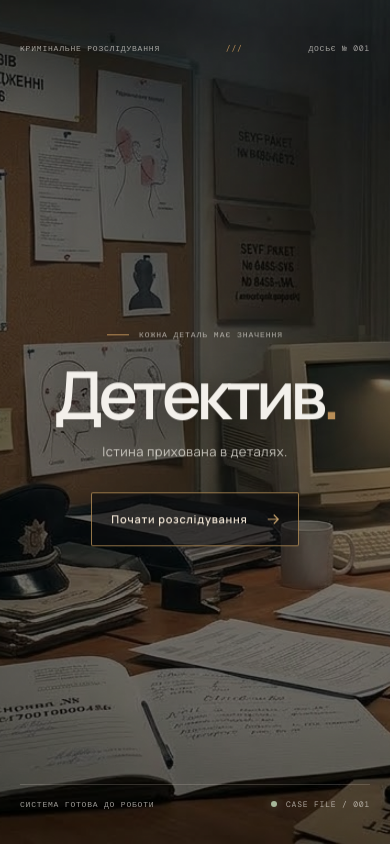
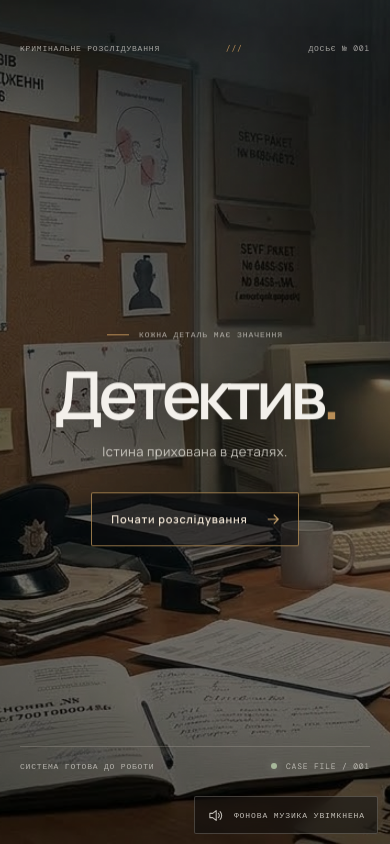
Before and after one commit to petro-mykhats2/detective-game, a React (Vite) app: page / in a window 390 px wide. Built offline with nearby package versions, Linux system fonts and the light colour scheme.

Commit message:
fixed styles

```diff
--- a/src/App.css
+++ b/src/App.css
@@ -138,7 +138,7 @@ button { font: inherit; }
 .start-button:hover { background: rgba(119, 78, 35, .38); border-color: #d0a56b; box-shadow: 0 0 35px rgba(166, 112, 52, .13); transform: translateY(-2px); }
 .start-button:hover svg { transform: translateX(4px); }
 .start-button:focus-visible, .sound-toggle:focus-visible { outline: 2px solid #dfbd88; outline-offset: 5px; }
-.intro__footer { bottom: clamp(22px, 4vh, 40px); padding-top: 17px; border-top: 1px solid rgba(230, 224, 214, .19); font-size: 9px; opacity: 0; animation: rise-in .9s .8s ease forwards; }
+.intro__footer { bottom: 68px; padding-top: 17px; border-top: 1px solid rgba(230, 224, 214, .19); font-size: 9px; opacity: 0; animation: rise-in .9s .8s ease forwards; }
 .intro__footer-mark { display: flex; align-items: center; gap: 9px; }
 .intro__footer-mark i, .investigation__topline i { width: 6px; height: 6px; border-radius: 50%; background: #a7b89b; box-shadow: 0 0 10px rgba(167,184,155,.45); }
 
@@ -158,8 +158,8 @@ button { font: inherit; }
 .sound-toggle {
   position: absolute;
   z-index: 5;
-  right: clamp(20px, 4vw, 48px);
-  bottom: clamp(20px, 4vh, 38px);
+  right: clamp(16px, 3vw, 32px);
+  bottom: 12px;
   display: flex;
   min-height: 42px;
   align-items: center;
@@ -178,6 +178,10 @@ button { font: inherit; }
 .sound-toggle svg { width: 17px; height: 17px; fill: none; stroke: currentColor; stroke-width: 1.5; stroke-linecap: round; stroke-linejoin: round; }
 .sound-toggle:hover { color: #f1d6b1; border-color: rgba(190,149,91,.65); background: rgba(30,24,17,.75); }
 .sound-toggle.is-off { color: rgba(239,236,229,.55); }
+/* Кнопка завжди у нижній безпечній зоні; контент вступу має запас знизу. */
+.experience--intro .sound-toggle,
+.experience--handoff .sound-toggle,
+.experience--terminal .sound-toggle { bottom: max(12px, env(safe-area-inset-bottom)); }
 
 @keyframes rise-in { from { opacity: 0; transform: translateY(13px); } to { opacity: 1; transform: translateY(0); } }
 @keyframes center-in { from { opacity: 0; transform: translate(-50%, -38%); filter: blur(5px); } to { opacity: 1; transform: translate(-50%, -43%); filter: blur(0); } }
@@ -194,7 +198,9 @@ button { font: inherit; }
   .start-button { min-height: 54px; gap: 16px; margin-top: 32px; padding: 0 16px 0 19px; font-size: 11px; }
   .intro__footer { padding-top: 13px; }
   .intro__footer > span:first-child { max-width: 45%; }
-  .sound-toggle { right: 20px; bottom: 72px; min-height: 39px; }
+  .intro__footer { bottom: 72px; }
+  .sound-toggle { right: 12px; bottom: max(10px, env(safe-area-inset-bottom)); min-height: 38px; max-width: calc(100% - 24px); }
+  .sound-toggle span { font-size: 8px; }
   .investigation__message { left: 24px; bottom: 145px; max-width: calc(100% - 48px); }
 }
 @media (prefers-reduced-motion: reduce) {
@@ -202,7 +208,7 @@ button { font: inherit; }
 }
 
 /* Вступ і робочий термінал */
-.narration-screen,.handoff-screen,.terminal-screen{position:relative;z-index:1;min-height:100vh;display:flex;flex-direction:column;padding:clamp(22px,5vw,62px);}
+.narration-screen,.handoff-screen,.terminal-screen{position:relative;z-index:1;min-height:100vh;display:flex;flex-direction:column;padding:clamp(22px,5vw,62px) clamp(22px,5vw,62px) 92px;}
 .scene-topline{display:flex;justify-content:space-between;align-items:center;gap:16px;color:#a0a9b2;font:10px "DM Mono",monospace;letter-spacing:.11em;}
 .scene-topline>span:first-child{display:flex;align-items:center;gap:9px;}
 .scene-topline i,.voice-status i,.terminal-footer i{display:inline-block;width:6px;height:6px;border-radius:50%;background:#80b79b;box-shadow:0 0 10px #80b79b55;}
@@ -232,9 +238,10 @@ button { font: inherit; }
 .terminal-footer{display:flex;justify-content:space-between;align-items:center;gap:14px;margin-top:14px;color:#7d8994;font-size:10px;}
 .terminal-footer>span{display:flex;align-items:center;gap:8px;}
 .text-button{padding:8px 11px;}
-@keyframes panel-in{from{opacity:0;transform:translateY(8px)}to{opacity:1;transform:translateY(0)}}
-@media(max-width:600px){.narration-screen,.handoff-screen,.terminal-screen{padding:22px 16px 80px;}.scene-topline{font-size:8px;letter-spacing:.06em;}.scene-topline>span:last-child{max-width:46%;text-align:right;}.narration-panel{margin:auto 0;padding:22px 18px;}.narration-text{min-height:170px;font-size:22px;}.narration-bottom{align-items:flex-start;flex-direction:column;}.next-line-button{align-self:stretch;}.narration-footnote{margin-top:20px;font-size:9px;line-height:1.7;}.handoff-card,.terminal-card{margin:auto 0;padding:23px 19px;}.handoff-card p,.terminal-instruction{font-size:13px;}.terminal-footer{align-items:flex-start;flex-direction:column;}}
-@media(prefers-reduced-motion:reduce){.narration-panel{animation:none}.narration-progress span{transition:none}}
+@keyframes panel-in{from{opacity:0;transform:translateY(8px);filter:blur(4px)}to{opacity:1;transform:translateY(0);filter:blur(0)}}
+@keyframes narration-line-in{from{opacity:0;transform:translateY(14px);filter:blur(5px)}to{opacity:1;transform:translateY(0);filter:blur(0)}}
+@media(max-width:600px){.narration-screen,.handoff-screen,.terminal-screen{padding:22px 16px 100px;}.scene-topline{font-size:8px;letter-spacing:.06em;}.scene-topline>span:last-child{max-width:46%;text-align:right;}.narration-panel{margin:auto 0;padding:22px 18px;}.narration-text{min-height:170px;font-size:22px;}.narration-bottom{align-items:flex-start;flex-direction:column;}.next-line-button{align-self:stretch;}.narration-footnote{margin-top:20px;font-size:9px;line-height:1.7;}.handoff-card,.terminal-card{margin:auto 0;padding:23px 19px;}.handoff-card p,.terminal-instruction{font-size:13px;}.terminal-footer{align-items:flex-start;flex-direction:column;}}
+@media(prefers-reduced-motion:reduce){.narration-panel{animation:none}.narration-progress span{transition:none}.narration-text--all p{opacity:1;animation:none;filter:none;transform:none}}
 
 /* Вступ озвучується одним файлом, тому весь текст видно одночасно. */
 .narration-text--all {
@@ -246,5 +253,5 @@ button { font: inherit; }
   font-size: clamp(16px, 2vw, 21px);
   line-height: 1.7;
 }
-.narration-text--all p { margin: 0 0 13px; }
+.narration-text--all p { margin: 0 0 13px; opacity: 0; animation: narration-line-in 1.25s ease forwards; }
 .narration-text--all p:last-child { margin-bottom: 0; }
--- a/src/App.tsx
+++ b/src/App.tsx
@@ -1,114 +1,199 @@
-import { useEffect, useRef, useState } from "react";
-import "./App.css";
-import ChiefOffice from "./scenes/ChiefOffice/ChiefOffice";
-import { introLines } from "./scenes/ChiefOffice/sceneData";
+import { useEffect, useRef, useState } from "react"
+import "./App.css"
+import ChiefOffice from "./scenes/ChiefOffice/ChiefOffice"
+import { introLines } from "./scenes/ChiefOffice/sceneData"
 
-type Screen = "start" | "intro" | "handoff" | "terminal";
+type Screen = "start" | "intro" | "handoff" | "terminal"
 
-const BACKGROUND_IMAGE = "/background.jpeg";
-const MUSIC_FILE = "/investigation-theme.mp3";
-const INTRO_VOICE_FILE = "/audio/intro-01.mp3.mp3";
+const BACKGROUND_IMAGE = "/background.jpeg"
+const MUSIC_FILE = "/investigation-theme.mp3"
+const INTRO_VOICE_FILE = "/audio/intro-01.mp3.mp3"
+
+// НАЛАШТУВАННЯ ГУЧНОСТІ (значення від 0 до 1):
+// MUSIC_VOLUME_NORMAL — гучність фонової музики до/після озвучки.
+// MUSIC_VOLUME_DURING_VOICE — гучність музики, поки говорить диктор.
+// Щоб музика звучала тихіше під голосом, зменшуй DURING_VOICE (наприклад, 0.08).
+// Щоб вона звучала голосніше під голосом, збільшуй це значення (наприклад, 0.22).
+// const MUSIC_VOLUME_NORMAL = 0.38;
+const MUSIC_VOLUME_NORMAL = 0.98
+const MUSIC_VOLUME_DURING_VOICE = 0.13
+const VOICE_VOLUME = 1
+
+// ПАУЗА ПЕРЕД ОЗВУЧКОЮ (мс): 1800 = 1,8 секунди після появи вступного екрана.
+// Для швидшого початку постав 0–500; для більш кінематографічної паузи — 2500–4000.
+const INTRO_VOICE_DELAY_MS = 1800
 
 // Для всього вступу використовується один аудіофайл. Текст показується повністю,
-// оскільки окремих аудіофрагментів або таймкодів синхронізації немає.
+// а рядки з'являються поступово; синхронізації по таймкодах немає.
 
-const NOTE_KEY = "detective-case-notes-v1";
+const NOTE_KEY = "detective-case-notes-v1"
 
 export default function App() {
-  const [screen, setScreen] = useState<Screen>("start");
-  const [musicEnabled, setMusicEnabled] = useState(true);
-  const [audioBlocked, setAudioBlocked] = useState(false);
-  const [voiceStatus, setVoiceStatus] = useState<"loading" | "playing" | "finished" | "unavailable">("loading");
+  const [screen, setScreen] = useState<Screen>("start")
+  const [musicEnabled, setMusicEnabled] = useState(true)
+  const [audioBlocked, setAudioBlocked] = useState(false)
+  const [voiceStatus, setVoiceStatus] = useState<
+    "loading" | "playing" | "finished" | "unavailable"
+  >("loading")
   const [note, setNote] = useState(() => {
-    try { return localStorage.getItem(NOTE_KEY) ?? ""; } catch { return ""; }
-  });
-  const musicRef = useRef<HTMLAudioElement>(null);
-  const voiceRef = useRef<HTMLAudioElement>(null);
+    try {
+      return localStorage.getItem(NOTE_KEY) ?? ""
+    } catch {
+      return ""
+    }
+  })
+  const musicRef = useRef<HTMLAudioElement>(null)
+  const voiceRef = useRef<HTMLAudioElement>(null)
+  const voiceDelayRef = useRef<number | null>(null)
 
   useEffect(() => {
-    const image = new Image();
-    image.src = BACKGROUND_IMAGE;
-  }, []);
+    const image = new Image()
+    image.src = BACKGROUND_IMAGE
+  }, [])
 
   useEffect(() => {
-    try { localStorage.setItem(NOTE_KEY, note); } catch { /* Збереження може бути недоступним у приватному режимі. */ }
-  }, [note]);
+    try {
+      localStorage.setItem(NOTE_KEY, note)
+    } catch {
+      /* Збереження може бути недоступним у приватному режимі. */
+    }
+  }, [note])
 
   useEffect(() => {
-    const music = musicRef.current;
-    if (!music) return;
-    if (musicEnabled && screen !== "start") {
-      void music.play().then(() => setAudioBlocked(false)).catch(() => setAudioBlocked(true));
+    const music = musicRef.current
+    if (!music) return
+    music.volume = MUSIC_VOLUME_NORMAL
+
+    // Пробуємо запустити музику одразу при відкритті стартової сторінки.
+    // Деякі браузери блокують autoplay зі звуком; кнопка звуку або «Почати розслідування»
+    // повторить спробу після дії користувача.
+    if (musicEnabled) {
+      void music
+        .play()
+        .then(() => setAudioBlocked(false))
+        .catch(() => setAudioBlocked(true))
     } else {
-      music.pause();
-      if (screen === "start") music.currentTime = 0;
+      music.pause()
     }
-  }, [musicEnabled, screen]);
+  }, [musicEnabled])
+
+  useEffect(
+    () => () => {
+      if (voiceDelayRef.current !== null)
+        window.clearTimeout(voiceDelayRef.current)
+    },
+    [],
+  )
 
   function beginInvestigation() {
-    setVoiceStatus("loading");
-    setScreen("intro");
+    setVoiceStatus("loading")
+    setScreen("intro")
+
+    // Повторна спроба запуску музики в обробнику кліку обходить типове обмеження autoplay.
     if (musicEnabled && musicRef.current) {
-      void musicRef.current.play().then(() => setAudioBlocked(false)).catch(() => setAudioBlocked(true));
+      void musicRef.current
+        .play()
+        .then(() => setAudioBlocked(false))
+        .catch(() => setAudioBlocked(true))
     }
 
-    const voice = voiceRef.current;
+    const voice = voiceRef.current
     if (!voice) {
-      setVoiceStatus("unavailable");
-      return;
+      setVoiceStatus("unavailable")
+      return
     }
-    voice.currentTime = 0;
-    void voice.play().then(() => {
-      setVoiceStatus("playing");
-    }).catch(() => {
-      // Якщо файл відсутній або браузер блокує звук, вступ лишається доступним як текст.
-      setVoiceStatus("unavailable");
-    });
+    if (voiceDelayRef.current !== null)
+      window.clearTimeout(voiceDelayRef.current)
+    voice.pause()
+    voice.currentTime = 0
+    voice.volume = VOICE_VOLUME
+
+    // Поки голос ще не почався, фонова музика звучить на звичайній гучності.
+    voiceDelayRef.current = window.setTimeout(() => {
+      if (musicRef.current && musicEnabled)
+        musicRef.current.volume = MUSIC_VOLUME_DURING_VOICE
+      void voice
+        .play()
+        .then(() => {
+          setVoiceStatus("playing")
+        })
+        .catch(() => {
+          if (musicRef.current) musicRef.current.volume = MUSIC_VOLUME_NORMAL
+          // Якщо файл відсутній або браузер блокує звук, вступ лишається доступним як текст.
+          setVoiceStatus("unavailable")
+        })
+    }, INTRO_VOICE_DELAY_MS)
   }
 
   function handleVoiceEnded() {
-    setVoiceStatus("finished");
+    setVoiceStatus("finished")
+    if (musicRef.current) musicRef.current.volume = MUSIC_VOLUME_NORMAL
   }
 
   function continueToMaterials() {
-    if (voiceRef.current) voiceRef.current.pause();
-    setScreen("handoff");
+    if (voiceDelayRef.current !== null)
+      window.clearTimeout(voiceDelayRef.current)
+    if (voiceRef.current) voiceRef.current.pause()
+    if (musicRef.current) musicRef.current.volume = MUSIC_VOLUME_NORMAL
+    setScreen("handoff")
   }
 
   async function toggleMusic() {
-    const next = !musicEnabled;
-    setMusicEnabled(next);
-    if (next && musicRef.current && screen !== "start") {
+    const next = !musicEnabled
+    setMusicEnabled(next)
+    const music = musicRef.current
+    if (!music) return
+    if (next) {
+      music.volume =
+        voiceStatus === "playing"
+          ? MUSIC_VOLUME_DURING_VOICE
+          : MUSIC_VOLUME_NORMAL
       try {
-        await musicRef.current.play();
-        setAudioBlocked(false);
+        await music.play()
+        setAudioBlocked(false)
       } catch {
-        setAudioBlocked(true);
+        setAudioBlocked(true)
       }
+    } else {
+      music.pause()
     }
   }
 
   return (
     <main className={`experience is-ready experience--${screen}`}>
-      <div className="experience__background" style={{ backgroundImage: `url("${BACKGROUND_IMAGE}")` }} aria-hidden="true" />
+      <div
+        className="experience__background"
+        style={{ backgroundImage: `url("${BACKGROUND_IMAGE}")` }}
+        aria-hidden="true"
+      />
       <div className="experience__shade" aria-hidden="true" />
       <div className="film-grain" aria-hidden="true" />
 
       {screen === "start" && (
         <section className="intro" aria-label="Початок гри">
-          <div className="intro__classification">КРИМІНАЛЬНЕ РОЗСЛІДУВАННЯ <span>///</span> ДОСЬЄ № 001</div>
+          <div className="intro__classification">
+            КРИМІНАЛЬНЕ РОЗСЛІДУВАННЯ <span>///</span> ДОСЬЄ № 001
+          </div>
           <div className="intro__center">
-            <div className="intro__overline"><span /> КОЖНА ДЕТАЛЬ МАЄ ЗНАЧЕННЯ</div>
-            <h1 className="intro__title">Детектив<span>.</span></h1>
+            <div className="intro__overline">
+              <span /> КОЖНА ДЕТАЛЬ МАЄ ЗНАЧЕННЯ
+            </div>
+            <h1 className="intro__title">
+              Детектив<span>.</span>
+            </h1>
             <p className="intro__subtitle">Істина прихована в деталях.</p>
             <button className="start-button" onClick={beginInvestigation}>
               <span>Почати розслідування</span>
-              <svg viewBox="0 0 24 24" aria-hidden="true"><path d="M5 12h13M13 6l6 6-6 6" /></svg>
+              <svg viewBox="0 0 24 24" aria-hidden="true">
+                <path d="M5 12h13M13 6l6 6-6 6" />
+              </svg>
             </button>
           </div>
           <div className="intro__footer">
             <span>СИСТЕМА ГОТОВА ДО РОБОТИ</span>
-            <span className="intro__footer-mark"><i /> CASE FILE / 001</span>
+            <span className="intro__footer-mark">
+              <i /> CASE FILE / 001
+            </span>
           </div>
         </section>
       )}
@@ -123,15 +208,33 @@ export default function App() {
 
       {screen === "handoff" && (
         <section className="handoff-screen" aria-label="Інструкція напарника">
-          <div className="scene-topline"><span><i /> ПОВІДОМЛЕННЯ ВІД НАПАРНИКА</span><span>ЕТАП 01 · ПЕРВИННІ МАТЕРІАЛИ</span></div>
+          <div className="scene-topline">
+            <span>
+              <i /> ПОВІДОМЛЕННЯ ВІД НАПАРНИКА
+            </span>
+            <span>ЕТАП 01 · ПЕРВИННІ МАТЕРІАЛИ</span>
+          </div>
           <div className="handoff-card">
             <div className="assistant-mark">М</div>
             <div className="narration-kicker">КАПІТАНЕ МАРЧЕНКО, ДО УВАГИ</div>
             <h1>Почніть із матеріалів справи</h1>
-            <p>Візьміть <strong>Конверт № 1</strong> із матеріалами справи та ознайомтеся з первинними документами: рапортом, протоколом допиту свідка Горбатюка та протоколом огляду місця події.</p>
-            <p>Після вивчення зафіксуйте ключові факти у робочому терміналі. Не плутайте встановлені обставини з припущеннями.</p>
-            <button className="start-button handoff-button" onClick={() => setScreen("terminal")}>
-              <span>Відкрити робочий термінал</span><svg viewBox="0 0 24 24" aria-hidden="true"><path d="M5 12h13M13 6l6 6-6 6" /></svg>
+            <p>
+              Візьміть <strong>Конверт № 1</strong> із матеріалами справи та
+              ознайомтеся з первинними документами: рапортом, протоколом допиту
+              свідка Горбатюка та протоколом огляду місця події.
+            </p>
+            <p>
+              Після вивчення зафіксуйте ключові факти у робочому терміналі. Не
+              плутайте встановлені обставини з припущеннями.
+            </p>
+            <button
+              className="start-button handoff-button"
+              onClick={() => setScreen("terminal")}
+            >
+              <span>Відкрити робочий термінал</span>
+              <svg viewBox="0 0 24 24" aria-hidden="true">
+                <path d="M5 12h13M13 6l6 6-6 6" />
+              </svg>
             </button>
           </div>
         </section>
@@ -139,27 +242,90 @@ export default function App() {
 
       {screen === "terminal" && (
         <section className="terminal-screen" aria-label="Робочий термінал">
-          <div className="scene-topline"><span><i /> РОБОЧИЙ ТЕРМІНАЛ</span><span>СПРАВА № 12026170010000456</span></div>
+          <div className="scene-topline">
+            <span>
+              <i /> РОБОЧИЙ ТЕРМІНАЛ
+            </span>
+            <span>СПРАВА № 12026170010000456</span>
+          </div>
           <div className="terminal-card">
             <div className="narration-kicker">ОСОБИСТІ НОТАТКИ СЛІДЧОГО</div>
             <h1>Зафіксуйте ключові факти</h1>
-            <p className="terminal-instruction">Вивчіть документи з фізичного конверта № 1. Запишіть тут факти, які прямо підтверджені матеріалами, а питання та припущення позначайте окремо.</p>
-            <label className="notes-label" htmlFor="case-notes">РОБОЧІ НОТАТКИ</label>
-            <textarea id="case-notes" value={note} onChange={(event) => setNote(event.target.value)} placeholder="Наприклад: що встановлено; хто повідомив про подію; які обставини потребують перевірки…" rows={7} />
-            <div className="terminal-footer"><span><i /> Нотатки автоматично зберігаються в цьому браузері</span><button className="text-button" onClick={() => setScreen("handoff")}>До інструкції</button></div>
+            <p className="terminal-instruction">
+              Вивчіть документи з фізичного конверта № 1. Запишіть тут факти,
+              які прямо підтверджені матеріалами, а питання та припущення
+              позначайте окремо.
+            </p>
+            <label className="notes-label" htmlFor="case-notes">
+              РОБОЧІ НОТАТКИ
+            </label>
+            <textarea
+              id="case-notes"
+              value={note}
+              onChange={(event) => setNote(event.target.value)}
+              placeholder="Наприклад: що встановлено; хто повідомив про подію; які обставини потребують перевірки…"
+              rows={7}
+            />
+            <div className="terminal-footer">
+              <span>
+                <i /> Нотатки автоматично зберігаються в цьому браузері
+              </span>
+              <button
+                className="text-button"
+                onClick={() => setScreen("handoff")}
+              >
+                До інструкції
+              </button>
+            </div>
           </div>
         </section>
       )}
 
-      {screen !== "start" && (
-        <button className={`sound-toggle ${musicEnabled ? "is-on" : "is-off"}`} onClick={toggleMusic} aria-label={musicEnabled ? "Вимкнути фонову музику" : "Увімкнути фонову музику"} title={audioBlocked && musicEnabled ? "Браузер заблокував звук" : musicEnabled ? "Вимкнути музику" : "Увімкнути музику"}>
-          <svg viewBox="0 0 24 24" aria-hidden="true"><path d="M4 9v6h4l5 4V5L8 9H4Z" />{musicEnabled ? <><path d="M16 9a4 4 0 0 1 0 6" /><path d="M18.5 6.5a8 8 0 0 1 0 11" /></> : <path d="m16 9 5 6m0-6-5 6" />}</svg>
-          <span>{audioBlocked && musicEnabled ? "ПЕРЕВІРИТИ ЗВУК" : musicEnabled ? "ЗВУК УВІМКНЕНО" : "ЗВУК ВИМКНЕНО"}</span>
-        </button>
-      )}
+      <button
+        className={`sound-toggle ${musicEnabled ? "is-on" : "is-off"}`}
+        onClick={toggleMusic}
+        aria-label={
+          musicEnabled ? "Вимкнути фонову музику" : "Увімкнути фонову музику"
+        }
+        title={
+          audioBlocked && musicEnabled
+            ? "Браузер заблокував автоматичний запуск звуку"
+            : musicEnabled
+              ? "Вимкнути фонову музику"
+              : "Увімкнути фонову музику"
+        }
+      >
+        <svg viewBox="0 0 24 24" aria-hidden="true">
+          <path d="M4 9v6h4l5 4V5L8 9H4Z" />
+          {musicEnabled ? (
+            <>
+              <path d="M16 9a4 4 0 0 1 0 6" />
+              <path d="M18.5 6.5a8 8 0 0 1 0 11" />
+            </>
+          ) : (
+            <path d="m16 9 5 6m0-6-5 6" />
+          )}
+        </svg>
+        <span>
+          {audioBlocked && musicEnabled
+            ? "НАТИСНІТЬ ДЛЯ ЗВУКУ"
+            : musicEnabled
+              ? "ФОНОВА МУЗИКА УВІМКНЕНА"
+              : "ФОНОВА МУЗИКА ВИМКНЕНА"}
+        </span>
+      </button>
 
       <audio ref={musicRef} src={MUSIC_FILE} loop preload="auto" />
-      <audio ref={voiceRef} src={INTRO_VOICE_FILE} onEnded={handleVoiceEnded} onError={() => setVoiceStatus("unavailable")} preload="auto" />
+      <audio
+        ref={voiceRef}
+        src={INTRO_VOICE_FILE}
+        onEnded={handleVoiceEnded}
+        onError={() => {
+          setVoiceStatus("unavailable")
+          if (musicRef.current) musicRef.current.volume = MUSIC_VOLUME_NORMAL
+        }}
+        preload="auto"
+      />
     </main>
-  );
+  )
 }
--- a/src/scenes/ChiefOffice/ChiefOffice.tsx
+++ b/src/scenes/ChiefOffice/ChiefOffice.tsx
@@ -30,7 +30,7 @@ export default function ChiefOffice({ lines, voiceStatus, onContinue }: ChiefOff
           <span style={{ width: voiceStatus === "finished" ? "100%" : voiceStatus === "playing" ? "65%" : "8%" }} />
         </div>
         <div className="narration-text narration-text--all">
-          {lines.map((line, index) => <p key={`${index}-${line}`}>{line}</p>)}
+          {lines.map((line, index) => <p key={`${index}-${line}`} style={{ animationDelay: `${0.45 + index * 0.62}s` }}>{line}</p>)}
         </div>
         <div className="narration-bottom">
           <div className="voice-status"><i /> {statusText[voiceStatus]}</div>
```
